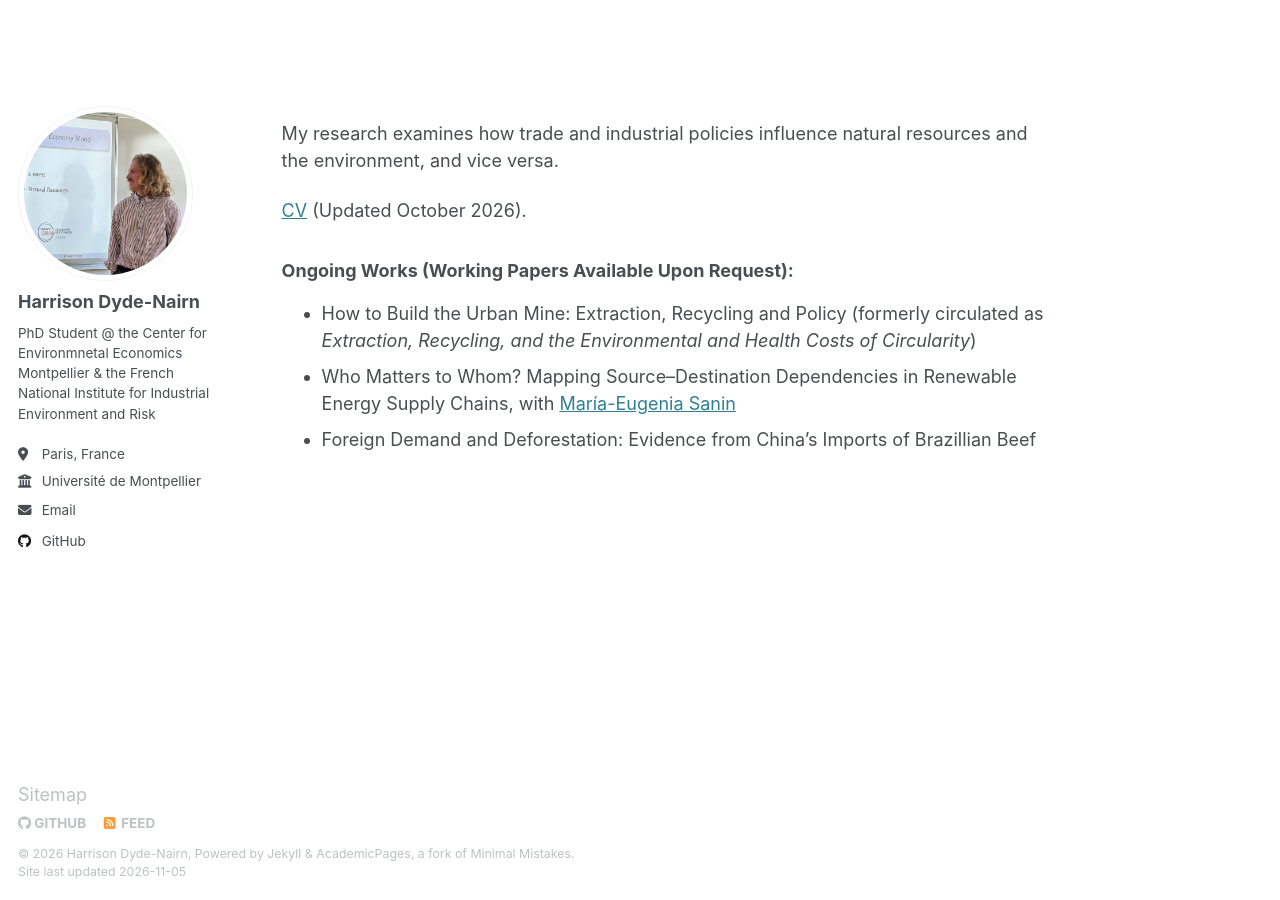
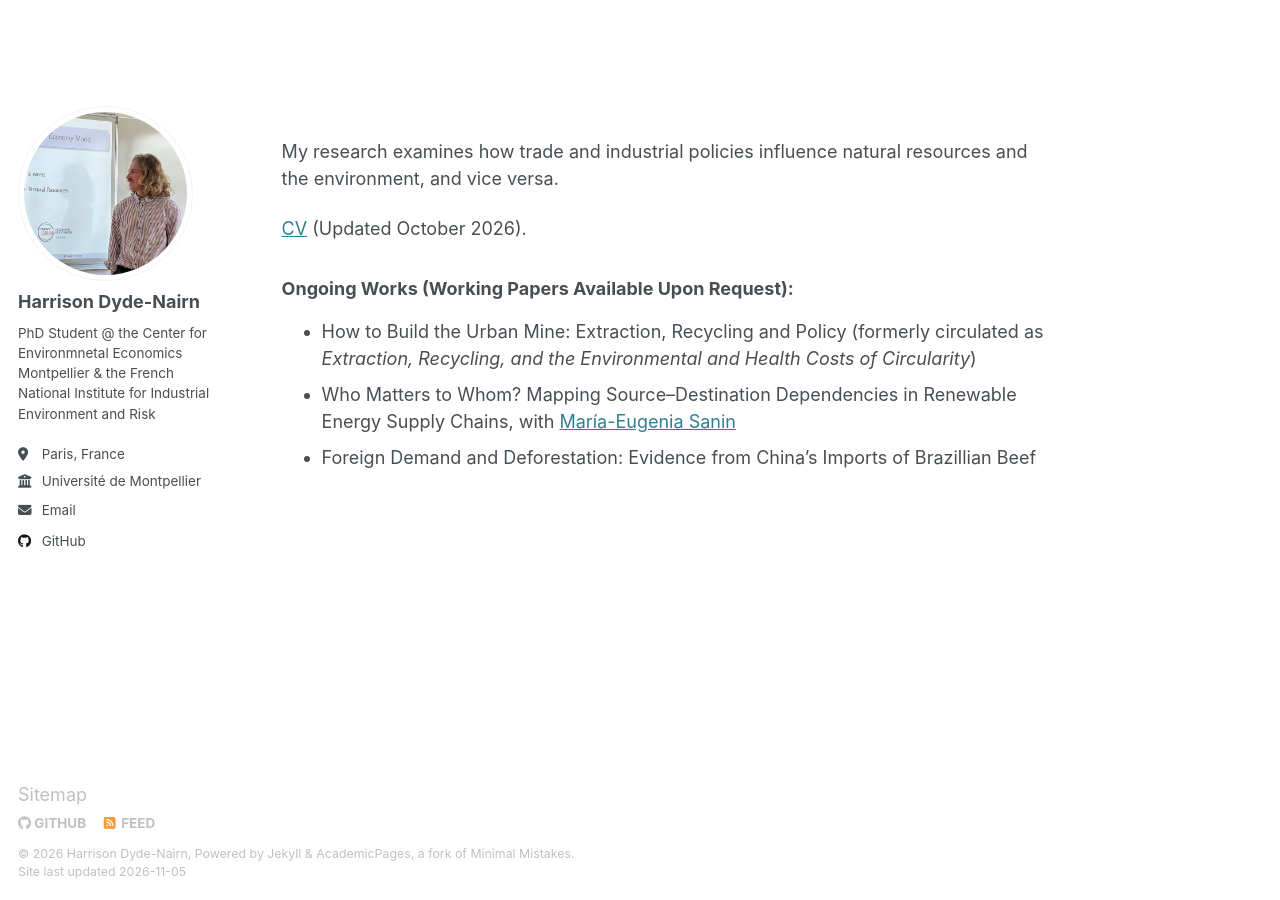
Before and after one commit to hdydenairn/hdydenairn.github.io, a Jekyll site: the page built from _pages/about.md, in a window 1280 px wide. Built offline with Jekyll 4.4.1, drawn with Linux system fonts in a browser that asks for light colours.

Commit message:
Refine header removal and adjust page spacing
Updated comments for clarity and adjusted margin and padding styles.

```diff
--- a/assets/css/main.scss
+++ b/assets/css/main.scss
@@ -41,7 +41,16 @@
     "vendor/magnific-popup/magnific-popup"
 ;
 
-/* Remove the entire top header bar */
+/* Remove the header and reduce empty space above the page */
 .masthead {
   display: none !important;
 }
+
+.initial-content {
+  margin-top: 0 !important;
+  padding-top: 0 !important;
+}
+
+.page {
+  padding-top: 1rem !important;
+}
```
